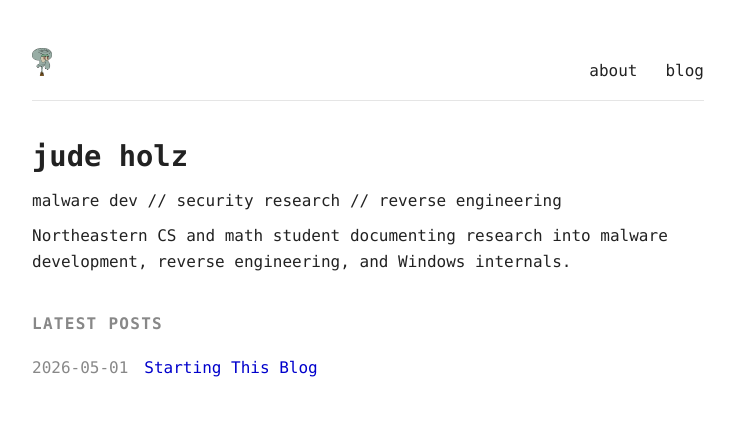
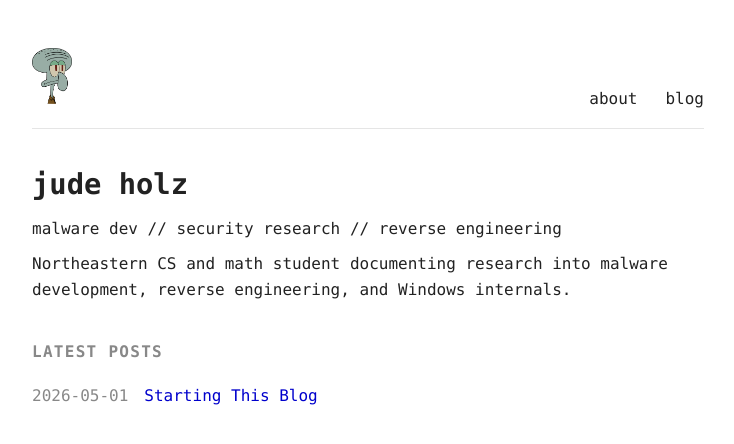
Before and after one commit to hol-jud18/hol-jud18.github.io, a Jekyll site: the page built from index.md, in a window 1280 px wide. Shown: the top 444 px of the page, without its empty margins (272-1006 px from the left). Built offline with Jekyll 4.4.1, drawn with Linux system fonts in a browser that asks for light colours; our own code applies the rules of GitHub Pages for plain Markdown files.

Commit message:
fix logo size and favicon compatability

```diff
--- a/_layouts/default.html
+++ b/_layouts/default.html
@@ -4,7 +4,7 @@
   <meta charset="UTF-8">
   <meta name="viewport" content="width=device-width, initial-scale=1.0">
   <title>{% if page.title %}{{ page.title }} — {{ site.title }}{% else %}{{ site.title }}{% endif %}</title>
-  <link rel="icon" type="image/png" href="{{ '/assets/images/logo.png' | relative_url }}">
+  <link rel="icon" type="image/png" href="{{ '/assets/images/favicon.png' | relative_url }}">
   <link rel="stylesheet" href="{{ '/assets/css/style.css' | relative_url }}">
 </head>
 <body>
--- a/assets/css/style.css
+++ b/assets/css/style.css
@@ -45,7 +45,7 @@
 }
 
 header.site .brand img {
-  height: 1.75rem;
+  height: 3.5rem;
   width: auto;
   display: block;
 }
```
Also changed, not shown: assets/images/favicon.png (added).
